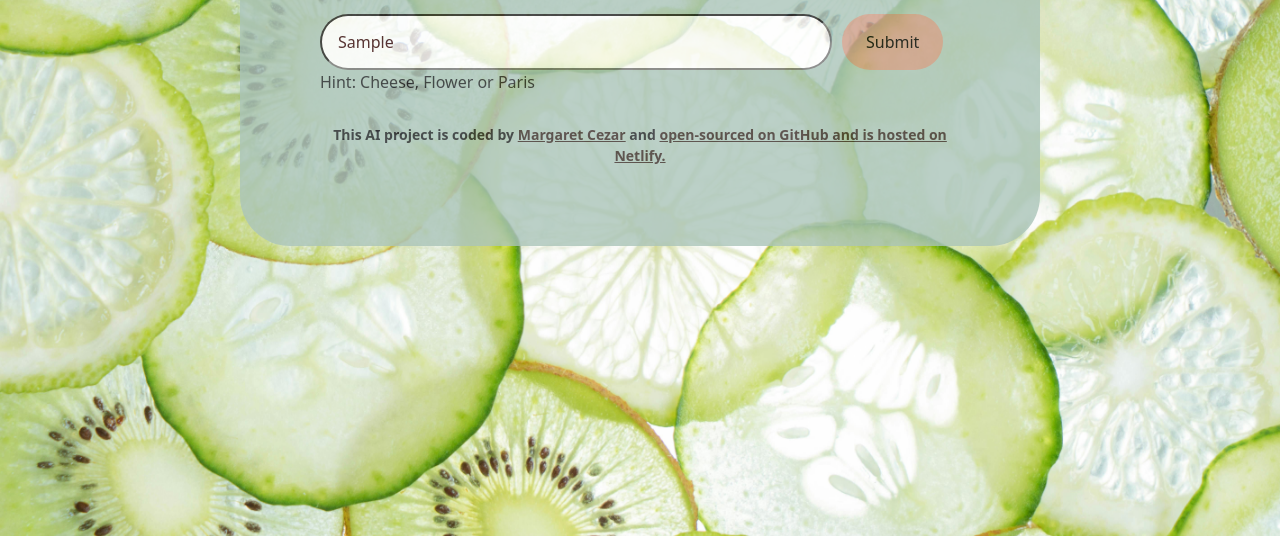
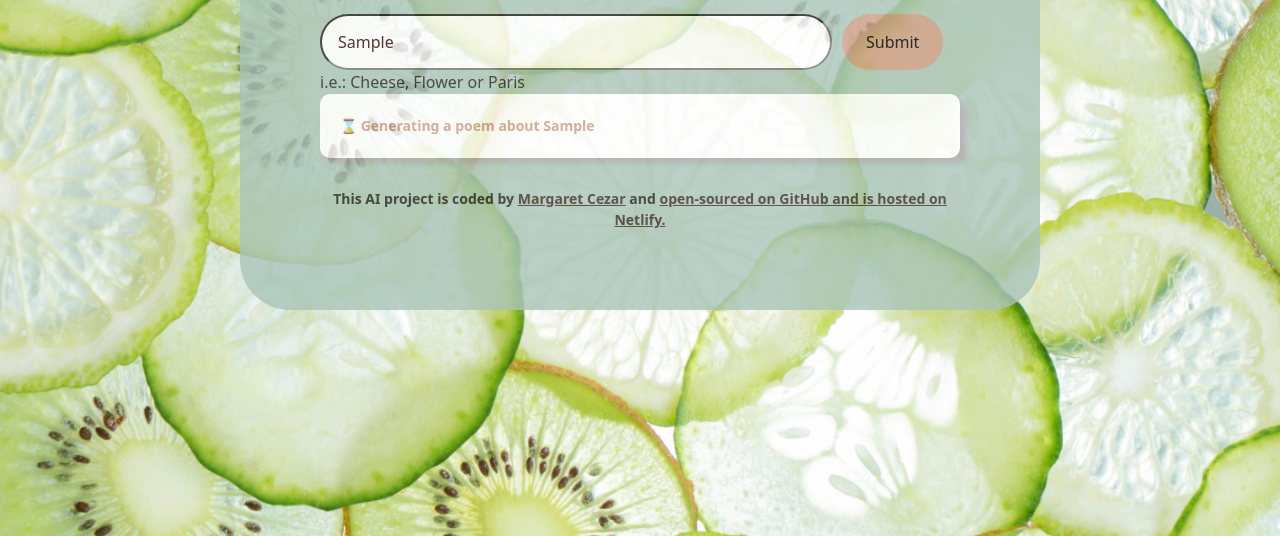
Before and after one commit to Margaret6556/ai-poems-project, a plain HTML site: page index.html in a window 1280 px wide. Both pictures are taken after typing "Sample" into the empty fields and a click on the input "Submit". Shown: the part 264-800 px from the top of the page. Drawn offline with nearby package versions, Linux system fonts and the light colour scheme; no server answers.

Commit message:
design polishing touches

```diff
--- a/index.html
+++ b/index.html
@@ -44,7 +44,7 @@
           <input type="submit" class="submit-button" value="Submit" />
         </form>
 
-        <div class="hint">Hint: Cheese, Flower or Paris</div>
+        <div class="hint">i.e.: Cheese, Flower or Paris</div>
 
         <div class="poem hidden" id="typewriter">
           <p>
--- a/javascript/index.js
+++ b/javascript/index.js
@@ -19,7 +19,7 @@ function generatePoem(event) {
 
   let poemElement = document.querySelector("#typewriter");
   poemElement.classList.remove("hidden");
-  poemElement.innerHTML = `<div class="generating">Generating a French poem ${instructionsInput.value}</div>`;
+  poemElement.innerHTML = `<div class="generating"> ⌛ Generating a poem about  ${instructionsInput.value}</div>`;
 
   console.log("Generating poem");
   console.log(`Prompt: ${prompt}`);
--- a/src/style.css
+++ b/src/style.css
@@ -59,13 +59,13 @@ form {
 
 .poem {
   font-size: 14px;
+  font-weight: 700;
   background-color: white;
   padding: 20px;
   line-height: 24px;
-  border-left:  #ce9d88;
+  border-left: #ce9d88;
   border-radius: 10px;
   box-shadow: 6px 6px 5px 0px rgba(168, 168, 168, 1);
-  display: none;
 }
 
 .poem strong {
@@ -75,7 +75,8 @@ form {
 .hint hidden {
   margin-top: 10px;
   line-height: 1.5;
-  font-size: 10px;
+  font-size: 8px;
+  font-style: italic;
 }
 
 .hidden {
@@ -90,6 +91,7 @@ footer {
 
 .generating {
   animation: blink-animation 1s steps(5, start) infinite;
+  color: #ce9d88;
 }
 
 @keyframes blink {
```
